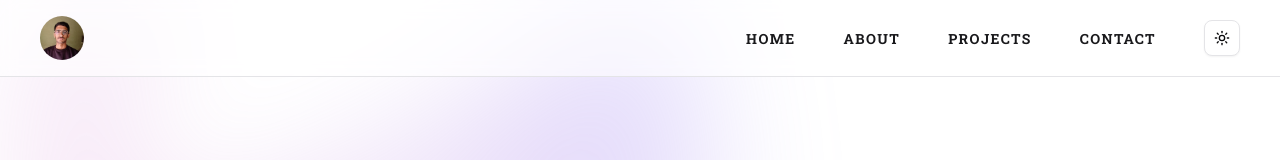
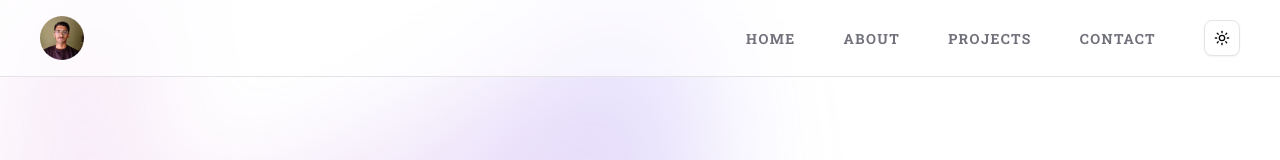
Before and after one commit to yoursgaurav/portfolio, a Next.js app: page / in a window 1280 px wide. Shown: the top 160 px of the page. Built offline with nearby package versions, Linux system fonts and the light colour scheme.

Commit message:
Update header link styling for improved hover effect

```diff
--- a/components/layout/header.tsx
+++ b/components/layout/header.tsx
@@ -69,7 +69,7 @@ export default function Header() {
                 >
                   <Link
                     href={link.path}
-                    className="text-accent-foreground focus-visible:outline-primary text-sm font-bold tracking-widest uppercase focus-visible:outline-2 focus-visible:outline-offset-2 @3xl:@max-5xl:text-xs"
+                    className="text-muted-foreground hover:text-accent-foreground focus-visible:outline-primary text-sm font-bold tracking-widest uppercase focus-visible:outline-2 focus-visible:outline-offset-2 transition-all @3xl:@max-5xl:text-xs"
                   >
                     {link.name}
                   </Link>
```
